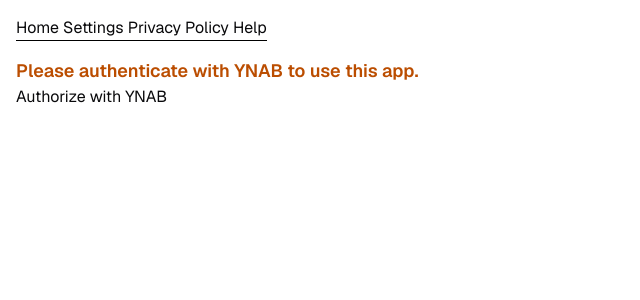
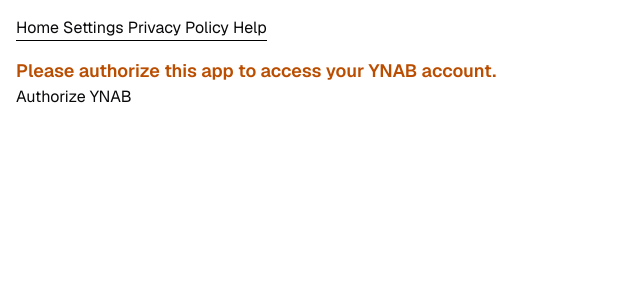
Before and after one commit to bpb54321/fbar-max-balance-calculator, a Next.js app: page / in a window 1280 px wide. Shown: the top 300 px of the page, without its empty margins (0-640 px from the left). Built offline with nearby package versions, Linux system fonts and the light colour scheme.

Commit message:
Update text to be more accurate.

```diff
--- a/components/YnabAuthenticationScreen.tsx
+++ b/components/YnabAuthenticationScreen.tsx
@@ -69,9 +69,9 @@ export default function YnabAuthenticationScreen({
   return (
     <div>
       <p className="text-lg font-semibold text-amber-700">
-        Please authenticate with YNAB to use this app.
+        Please authorize this app to access your YNAB account.
       </p>
-      <Link href={ynabAuthorizationUrl}>Authorize with YNAB</Link>
+      <Link href={ynabAuthorizationUrl}>Authorize YNAB</Link>
     </div>
   );
 }
```
Also changed, not shown: 1 other file (tests, documents, lock files or other folders).
